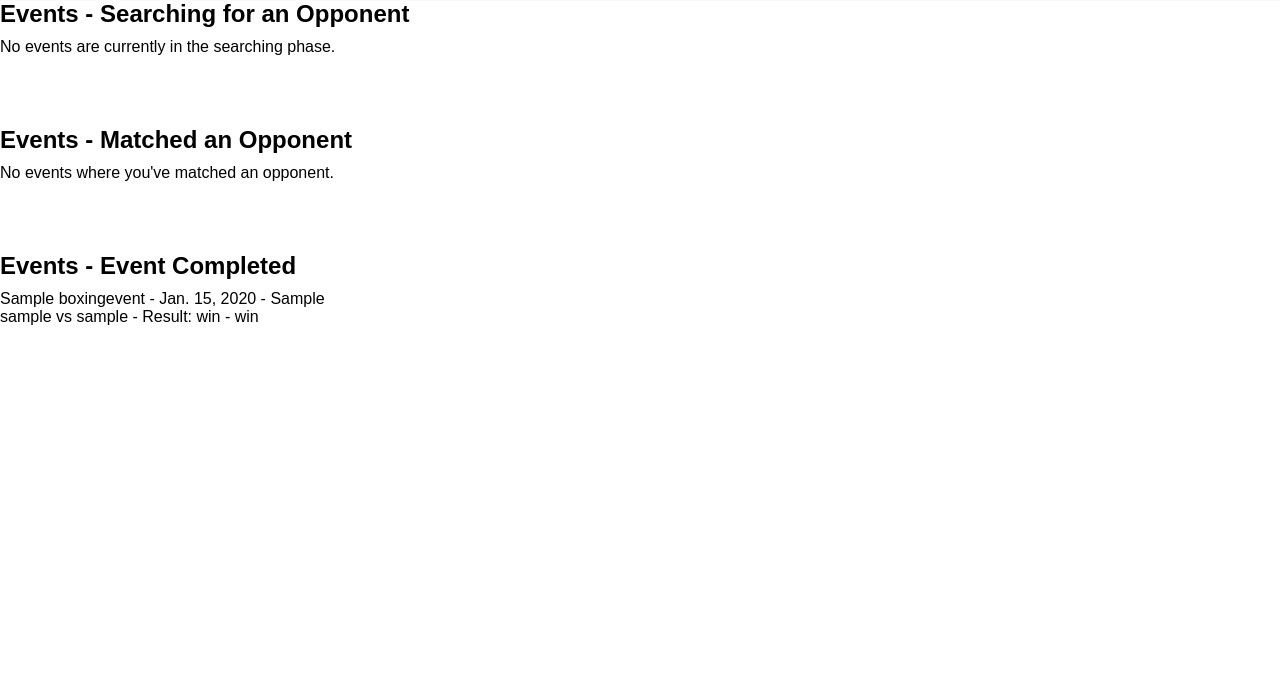
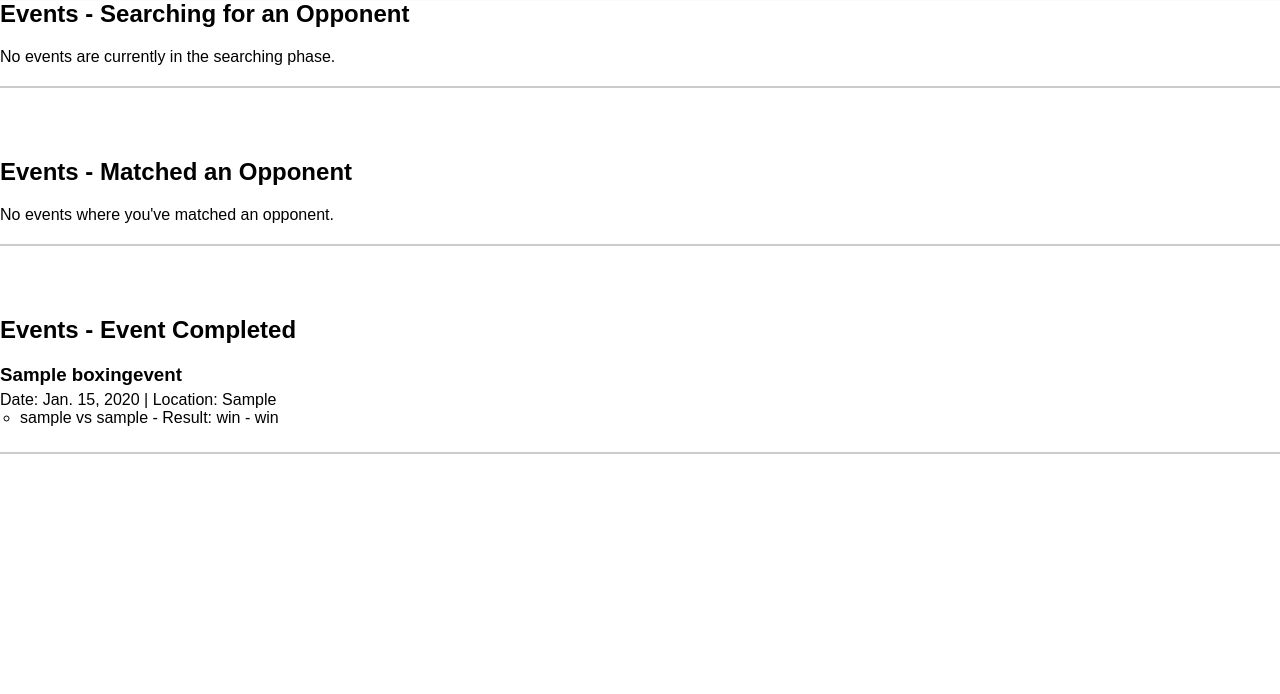
Before and after one commit to zk-2905/Boxing_Promotions, a Django app: page /my-events in a window 1280 px wide. Shown: the part 70-764 px from the top of the page. Run offline with Django 3.2, Linux system fonts and the light colour scheme; a user stored in the database is signed in; tables that the repository leaves empty hold one stand-in row (values such as "Sample post"); parts of the project's set-up code (start-up, migrations or seed data) failed here and were passed over.

Commit message:
25th Commit
Boxers can choose what type of boxers they are can be matched with only those types of boxers

```diff
--- a/box/forms.py
+++ b/box/forms.py
@@ -11,7 +11,7 @@ class UserForm(forms.ModelForm):
 class UserProfileForm(forms.ModelForm):
     class Meta:
         model = UserProfile
-        fields = ("age", "nickname", "weight", "profile_picture")
+        fields = ("age", "nickname", "weight", "profile_picture", "boxer_type")
 
 class EventForm(forms.ModelForm):
     class Meta:
--- a/box/models.py
+++ b/box/models.py
@@ -26,6 +26,12 @@ class UserProfile(models.Model):
     draws = models.IntegerField(default=0)
     profile_picture = models.ImageField(null=True, blank=True, upload_to="images/")
     not_matched_counter = models.IntegerField(default= 0)
+    BOXER_TYPE_CHOICES = [
+        ('amateur','Amateur'),
+        ('professional','Professional'),
+    ]
+    boxer_type = models.CharField(max_length=20, choices=BOXER_TYPE_CHOICES, default='amateur')
+
 
     def __str__(self):
         return self.user.username
--- a/box/signals.py
+++ b/box/signals.py
@@ -1,10 +1,6 @@
 from django.db.models.signals import post_save
 from django.dispatch import receiver
 from django.contrib.auth.models import User, Group
-from box.models import UserProfile, BoxingEvent
-from box.views import register_event
-from datetime import timezone, timedelta
-import datetime
 
 @receiver(post_save, sender=User)
 def assign_organiser_role(sender, instance, created, **kwargs):
--- a/box/static/box/css/my_events.css
+++ b/box/static/box/css/my_events.css
@@ -1,37 +1,40 @@
 body {
     font-family: Arial, sans-serif;
+    margin: 0;
+    padding: 0;
 }
 
 h2 {
     margin-top: 70px;
-    margin-bottom: 10px;
+    margin-bottom: 20px;
 }
 
-ul {
+.event-section {
+    margin-bottom: 50px;
+    border-bottom: 2px solid #ccc;
+    padding-bottom: 20px;
+}
+
+.event-list {
     list-style-type: none;
     padding: 0;
 }
 
-li {
+.event-item {
+    margin-bottom: 10px;
+    padding: 10px;
+    background-color: #f9f9f9;
+    border-radius: 5px;
+}
+
+.event-info h3 {
     margin-bottom: 5px;
 }
 
-/* Styling for "Searching for an Opponent" section */
-#searching-section {
-    border-bottom: 2px solid #ccc;
-    margin-bottom: 20px;
-    padding-bottom: 10px;
+.match-results {
+    padding-left: 20px;
 }
 
-/* Styling for "Matched an Opponent" section */
-#matched-section {
-    border-bottom: 2px solid #ccc;
-    margin-bottom: 20px;
-    padding-bottom: 10px;
+.match-results li {
+    margin-bottom: 5px;
 }
-
-/* Styling for "Event Completed" section */
-#completed-section {
-    margin-bottom: 20px;
-    padding-bottom: 10px;
-}
--- a/box/templates/box/home.html
+++ b/box/templates/box/home.html
@@ -30,7 +30,7 @@
     </main>
 
     <footer>
-        <p>&copy; 2023 MySite. All rights reserved.</p>
+        <p>&copy; 2023 Boxing Promotions. All rights reserved.</p>
     </footer>
 
 </body>
--- a/box/templates/box/my_events.html
+++ b/box/templates/box/my_events.html
@@ -6,35 +6,43 @@
 {% block content %}
     <link rel="stylesheet" type="text/css" href="{% static 'box/css/my_events.css' %}">
 
+    <div class="event-section" id="searching-section">
         <h2>Events - Searching for an Opponent</h2>
         {% if searching_for_opponent %}
-        <ul>
+            <ul class="event-list">
                 {% for event in searching_for_opponent %}
-            <li>{{ event.title }} - {{ event.date }} - {{ event.location }}</li>
+                    <li class="event-item">{{ event.title }} - {{ event.date }} - {{ event.location }}</li>
                 {% endfor %}
             </ul>
         {% else %}
             <p>No events are currently in the searching phase.</p>
         {% endif %}
+    </div>
 
+    <div class="event-section" id="matched-section">
         <h2>Events - Matched an Opponent</h2>
         {% if matched_opponent %}
-        <ul>
+            <ul class="event-list">
                 {% for event in matched_opponent %}
-            <li>{{ event.title }} - {{ event.date }} - {{ event.location }}</li>
+                    <li class="event-item">{{ event.title }} - {{ event.date }} - {{ event.location }}</li>
                 {% endfor %}
             </ul>
         {% else %}
             <p>No events where you've matched an opponent.</p>
         {% endif %}
+    </div>
 
+    <div class="event-section" id="completed-section">
         <h2>Events - Event Completed</h2>
         {% if event_completed %}
-        <ul>
+            <ul class="event-list">
                 {% for event_data in event_completed %}
                     <li>
-                {{ event_data.event.title }} - {{ event_data.event.date }} - {{ event_data.event.location }}
-                <ul>
+                        <div class="event-info">
+                            <h3>{{ event_data.event.title }}</h3>
+                            <p>Date: {{ event_data.event.date }} | Location: {{ event_data.event.location }}</p>
+                        </div>
+                        <ul class="match-results">
                             {% for result in event_data.results %}
                                 <li>{{ result.red_boxer.username }} vs {{ result.blue_boxer.username }} - Result: {{ result.red_result }} - {{ result.blue_result }}</li>
                             {% endfor %}
@@ -45,4 +53,5 @@
         {% else %}
             <p>No completed events.</p>
         {% endif %}
+    </div>
 {% endblock %}
--- a/box/templates/box/profile.html
+++ b/box/templates/box/profile.html
@@ -23,6 +23,9 @@
             {% if user_profile.weight %}
                 <p><strong>Weight:</strong> {{ user_profile.weight }}kg</p>
             {% endif %}
+            {% if user_profile.boxer_type %}
+                <p><strong>Boxer Type:</strong> {{ user_profile.get_boxer_type_display }}</p>
+            {% endif %}
             {% if user_profile.wins is not None or user_profile.losses is not None or user_profile.draws is not None %}
                 <p><strong>Record:</strong> {{ user_profile.wins|default:0 }}-{{ user_profile.losses|default:0 }}-{{ user_profile.draws|default:0 }}</p>
             {% endif %}
--- a/box/views.py
+++ b/box/views.py
@@ -87,45 +87,58 @@ def already_registered(request):
 
 def find_matches(current_user, event):
     weight_classes = {}
+    weight_classes_amateurs = {}
+    weight_classes_professionals = {}
+
     for user_registration in EventRegistration.objects.filter(event=event, matched=False):
         user = user_registration.user
         weight = int(user.userprofile.weight)
         weight_class = (weight // 1)
+        if user.userprofile.boxer_type == 'amateur':
+            weight_classes = weight_classes_amateurs
+        else:
+            weight_classes = weight_classes_professionals
+
         if weight_class not in weight_classes:
             weight_classes[weight_class] = []
         weight_classes[weight_class].append(user)
 
-    for users in weight_classes.values():
-        users.sort(key = lambda user: (user.userprofile.not_matched_counter, calculate_points(user.userprofile)), reverse= True)
+    for weight_classes in [weight_classes_amateurs, weight_classes_professionals]:
+        for users in weight_classes.values():
+            users.sort(key = lambda user: (user.userprofile.not_matched_counter, calculate_points(user.userprofile)), reverse= True)
+
     matches = []
     matched_users = set()
     max_fights_per_class = 6
-    for weight_class, users in sorted(weight_classes.items(), reverse= True):
-        fights_created = 0
-        for i in range(len(users)):
-            user1 = users[i]
-            if user1 in matched_users or fights_created == max_fights_per_class:
-                continue
-            for j in range(i+1, len(users)):
-                user2 = users[j]
-                if user2 in matched_users or user1 in matched_users or user1 == user2:
+
+    for weight_classes in [weight_classes_amateurs, weight_classes_professionals]:
+        for weight_class, users in sorted(weight_classes.items(), reverse= True):
+            fights_created = 0
+            for i in range(len(users)):
+                user1 = users[i]
+                if user1 in matched_users or fights_created == max_fights_per_class:
                     continue
-                if calculate_points(user1.userprofile) == 0:
-                    if calculate_points(user2.userprofile) == 0:
+                for j in range(i+1, len(users)):
+                    user2 = users[j]
+                    if user2 in matched_users or user1 in matched_users or user1 == user2:
+                        continue
+                    if calculate_points(user1.userprofile) == 0:
+                        if calculate_points(user2.userprofile) == 0:
+                            matches.append((user1, user2))
+                            matched_users.add(user1)
+                            matched_users.add(user2)
+                            reset_user_not_matched_counter(user1, event)
+                            reset_user_not_matched_counter(user2, event)
+                            fights_created += 1
+                    points_difference = abs(calculate_points(user1.userprofile) - calculate_points(user2.userprofile))
+                    if user1 not in matched_users and user2 not in matched_users and points_difference <= 5 and points_difference >= -5:
                         matches.append((user1, user2))
                         matched_users.add(user1)
                         matched_users.add(user2)
                         reset_user_not_matched_counter(user1, event)
                         reset_user_not_matched_counter(user2, event)
                         fights_created += 1
-                points_difference = abs(calculate_points(user1.userprofile) - calculate_points(user2.userprofile))
-                if user1 not in matched_users and user2 not in matched_users and points_difference <= 5 and points_difference >= -5:
-                    matches.append((user1, user2))
-                    matched_users.add(user1)
-                    matched_users.add(user2)
-                    reset_user_not_matched_counter(user1, event)
-                    reset_user_not_matched_counter(user2, event)
-                    fights_created += 1
+                        break
 
     return matches
 
@@ -173,7 +186,6 @@ def create_event(request):
         form = EventForm(request.POST)
         if form.is_valid():
             event = form.save()
-            messages.success(request, 'Event created successfully.')
             return redirect('box:manage_events')
     else:
         form = EventForm()
```
Also changed, not shown: box/migrations/0023_userprofile_boxer_type.py (added). Lines whose indentation alone changed are shown as unchanged.
